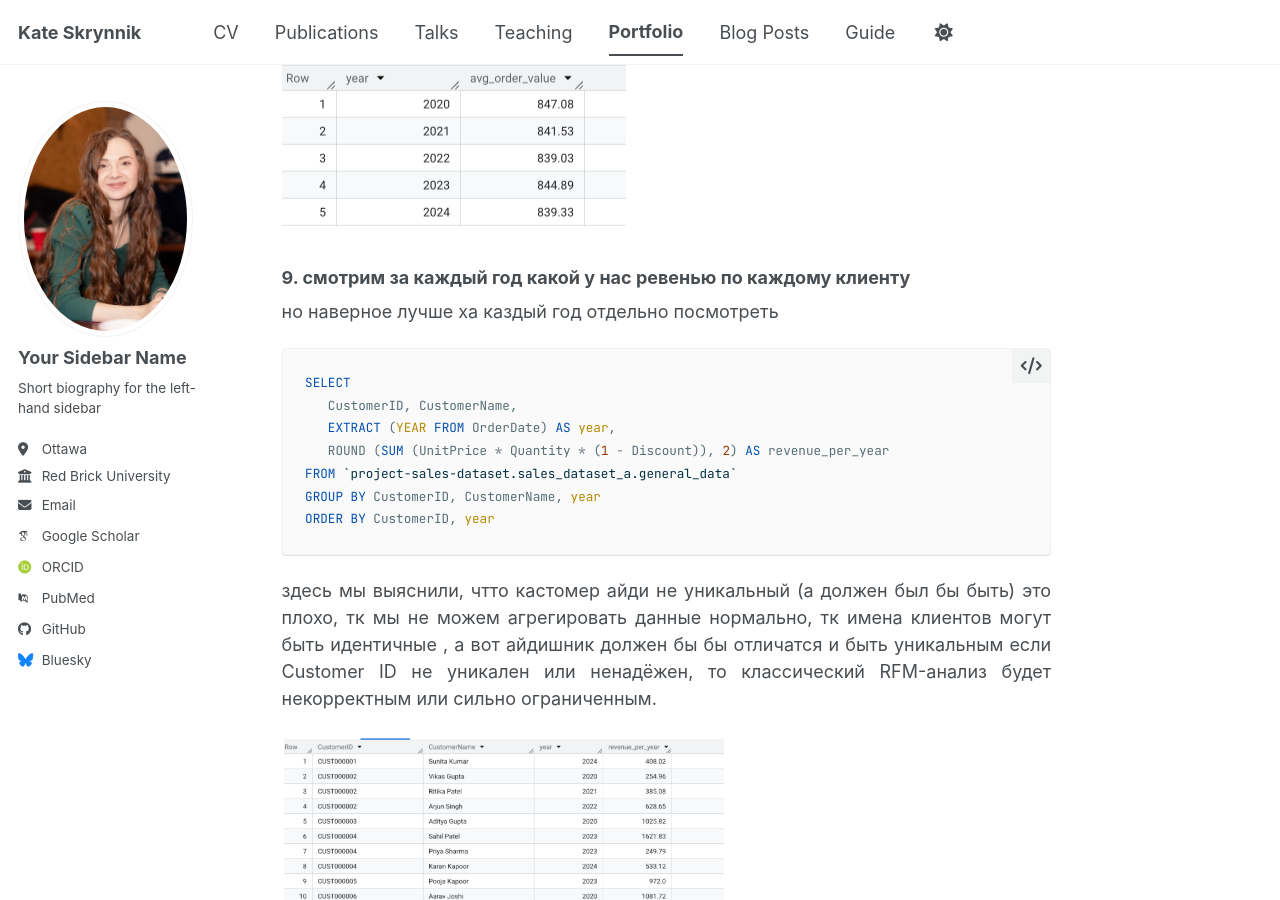
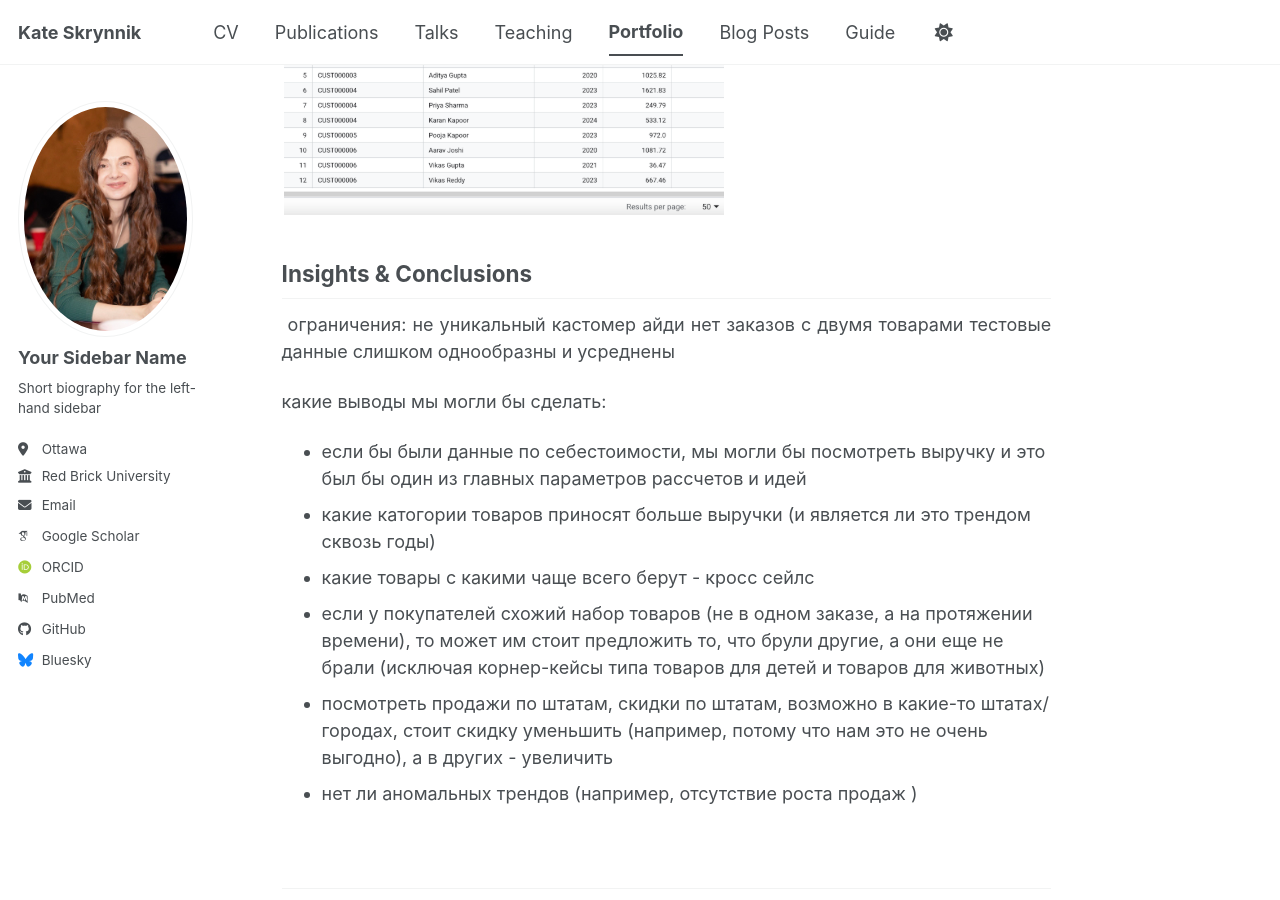
Before and after one commit to katevision/KateS, a Jekyll site: the page built from _portfolio/portfolio-2.md, in a window 1280 px wide and 900 px high, scrolled down 8889 px. Built offline with Jekyll 4.4.1, drawn with Linux system fonts in a browser that asks for light colours; some web fonts are replaced; a script bundle is joined from its source files by our own code; library files that are not in the unit come from our copies; some of the changed text lies outside the part shown.

Commit message:
Update portfolio-2.md

````diff
--- a/_portfolio/portfolio-2.md
+++ b/_portfolio/portfolio-2.md
@@ -115,21 +115,7 @@ We look at revenue trends by year. We can also focus on specific periods and com
 
 <img src="{{ site.baseurl }}/images/revenue category year.png">
 
-### 4. считаем ревенью по категориям и по годам
-
-```sql
-SELECT
- EXTRACT (YEAR FROM OrderDate) AS year,
- Category,
- ROUND (SUM (UnitPrice * Quantity * (1 - Discount)), 2) AS revenue
-FROM `project-sales-dataset.sales_dataset_a.general_data`
-GROUP BY year, Category
-ORDER BY year, revenue DESC
-```
-
-<img src="{{ site.baseurl }}/images/revenue_category_year.png">
-
-### 5. смотрим ревенью по штатам
+### 4.  смотрим ревенью по штатам
 можем посмотрет по штатам в разрезе разных годов
 но к сожалению, нам это не даст ничего так как данные одинаковые за каждый год но в целом это могло бы нам помочь понять отличия в объеме покупок за год в каждом штате
 
@@ -229,7 +215,7 @@ ORDER BY year
 
 <img src="{{ site.baseurl }}/images/avg_order_year.png">
 
-### 9. смотрим за каждый год какой у нас ревенью по каждому клиенту
+### 8. смотрим за каждый год какой у нас ревенью по каждому клиенту
 
 но наверное лучше ха каздый год отдельно посмотреть
 
@@ -250,3 +236,18 @@ ORDER BY CustomerID, year
 
 
 <img src="{{ site.baseurl }}/images/not_unique_id.png">
+
+## Insights & Conclusions
+
+ ограничения:
+ не уникальный кастомер айди
+ нет заказов с двумя товарами
+тестовые данные слишком однообразны и усреднены
+
+какие выводы мы могли бы сделать:
+- если бы были данные по себестоимости, мы могли бы посмотреть выручку и это был бы один из главных параметров рассчетов и идей
+- какие катогории товаров приносят больше выручки (и является ли это трендом сквозь годы)
+- какие товары с какими чаще всего берут - кросс сейлс
+- если у покупателей схожий набор товаров (не в одном заказе, а на протяжении времени), то может им стоит предложить то, что брули другие, а они еще не брали (исключая корнер-кейсы типа товаров для детей и товаров для животных)
+- посмотреть продажи по штатам, скидки по штатам, возможно в какие-то штатах/городах, стоит скидку уменьшить (например, потому что нам это не очень выгодно), а в других - увеличить
+- нет ли аномальных трендов (например, отсутствие роста продаж )
````
Also changed, not shown: other parts of _portfolio/portfolio-2.md (+4 -4 lines).
